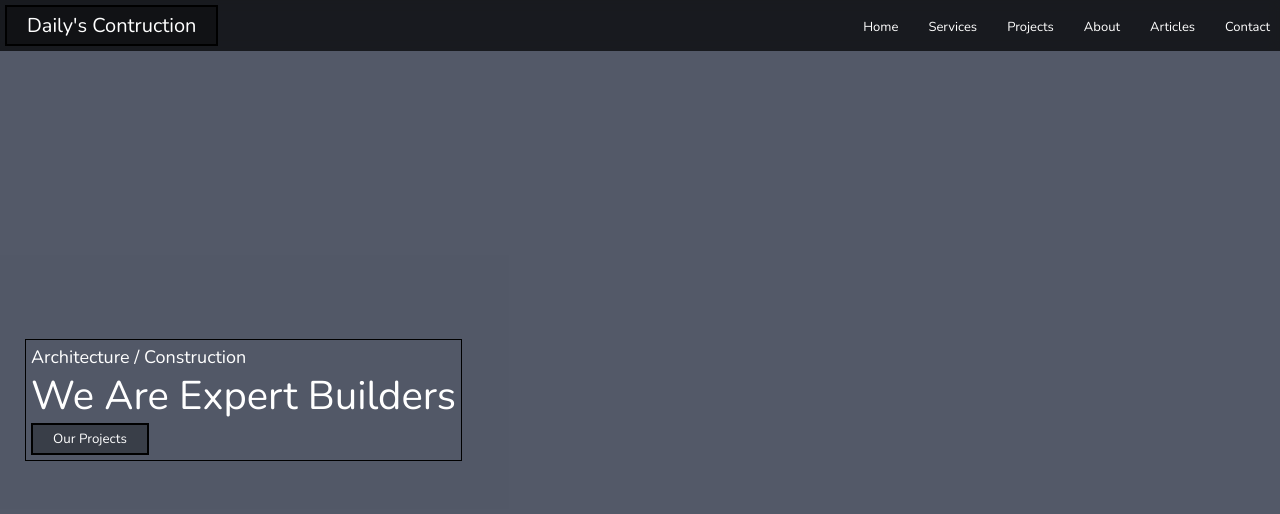
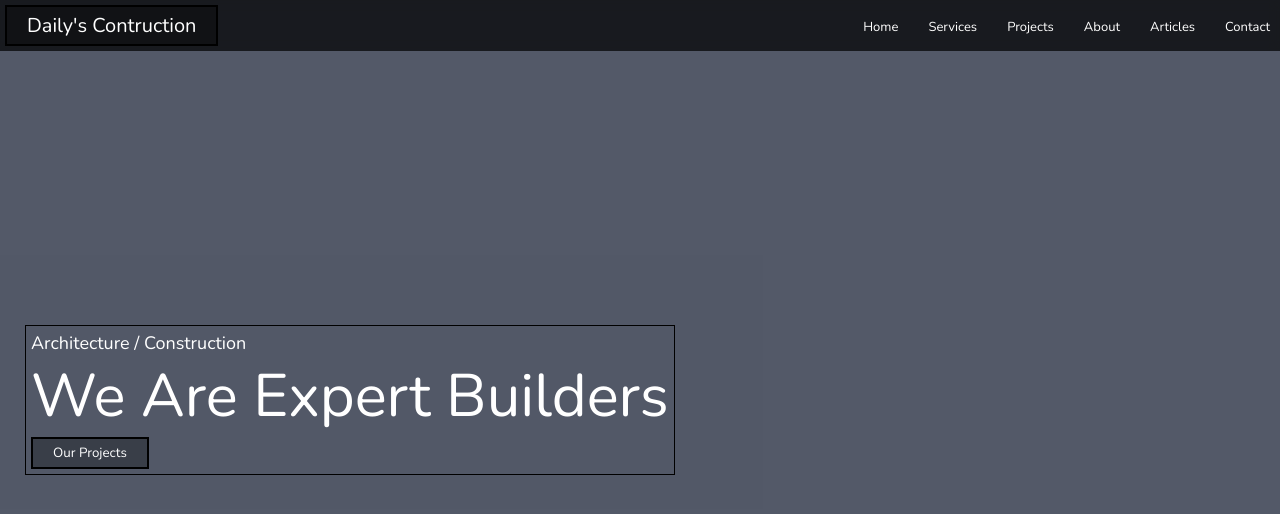
Before and after one commit to Dev-Rook/dailys-contruction, a React (Create React App) app: page / in a window 1280 px wide. Shown: the top 514 px of the page. Built offline with nearby package versions, Linux system fonts and the light colour scheme.

Commit message:
Large text size increase

```diff
--- a/src/Styles/Page-Section-Styles/Hero.module.scss
+++ b/src/Styles/Page-Section-Styles/Hero.module.scss
@@ -32,7 +32,7 @@
     }
 
     .Large_Text {
-      font-size: 40px;
+      font-size: 60px;
       font-weight: 100;
       font-style: bold;
     }
```
